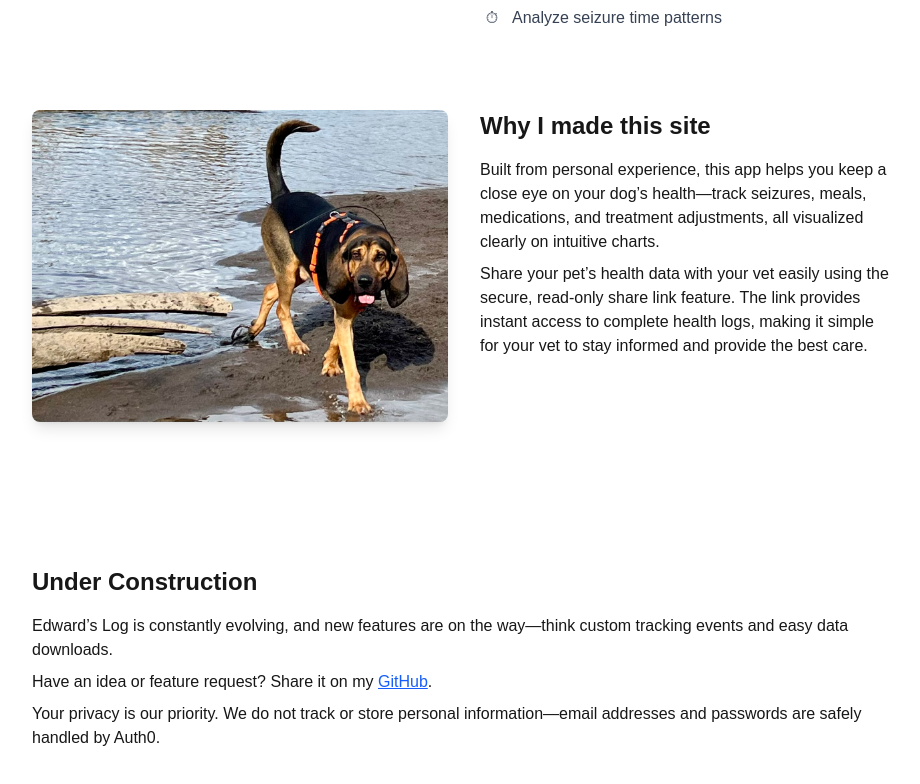
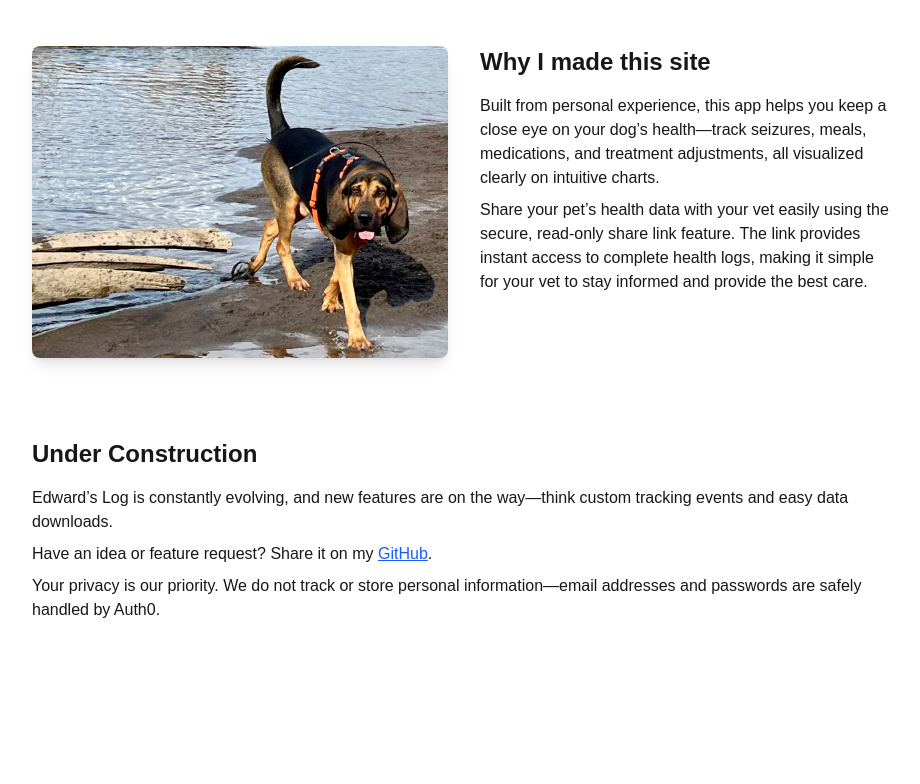
Before and after one commit to adamplabarge/edwards-log, a Next.js app: page / in a window 1280 px wide. Shown: the part 4776-5560 px from the top of the page, without its empty margins (176-1096 px from the left). After the commit the page ends 5462 px from the top, so only its background shows below. Built offline with nearby package versions, Linux system fonts and the light colour scheme; no server answers.

Commit message:
fix: take out some whitespace

```diff
--- a/app/page.tsx
+++ b/app/page.tsx
@@ -6,7 +6,7 @@ export default function HomePage() {
   return (
     <div className="space-y-20">
       {/* Hero Section */}
-      <section className="text-center py-16">
+      <section className="text-center pt-16">
         <h1 className="text-4xl font-bold mb-4 font-semibold">
           A Way To Track Pet Seizures
         </h1>
@@ -235,7 +235,7 @@ export default function HomePage() {
       </section>
 
       {/* Under Construction Section */}
-      <section className="max-w-4xl mx-auto px-4 py-16 rounded-lg">
+      <section className="max-w-4xl mx-auto px-4 mb-16 rounded-lg">
         <h2 className="text-2xl font-semibold mb-4">Under Construction</h2>
         <p className="mb-2">
           Edward’s Log is constantly evolving, and new features are on the
```
